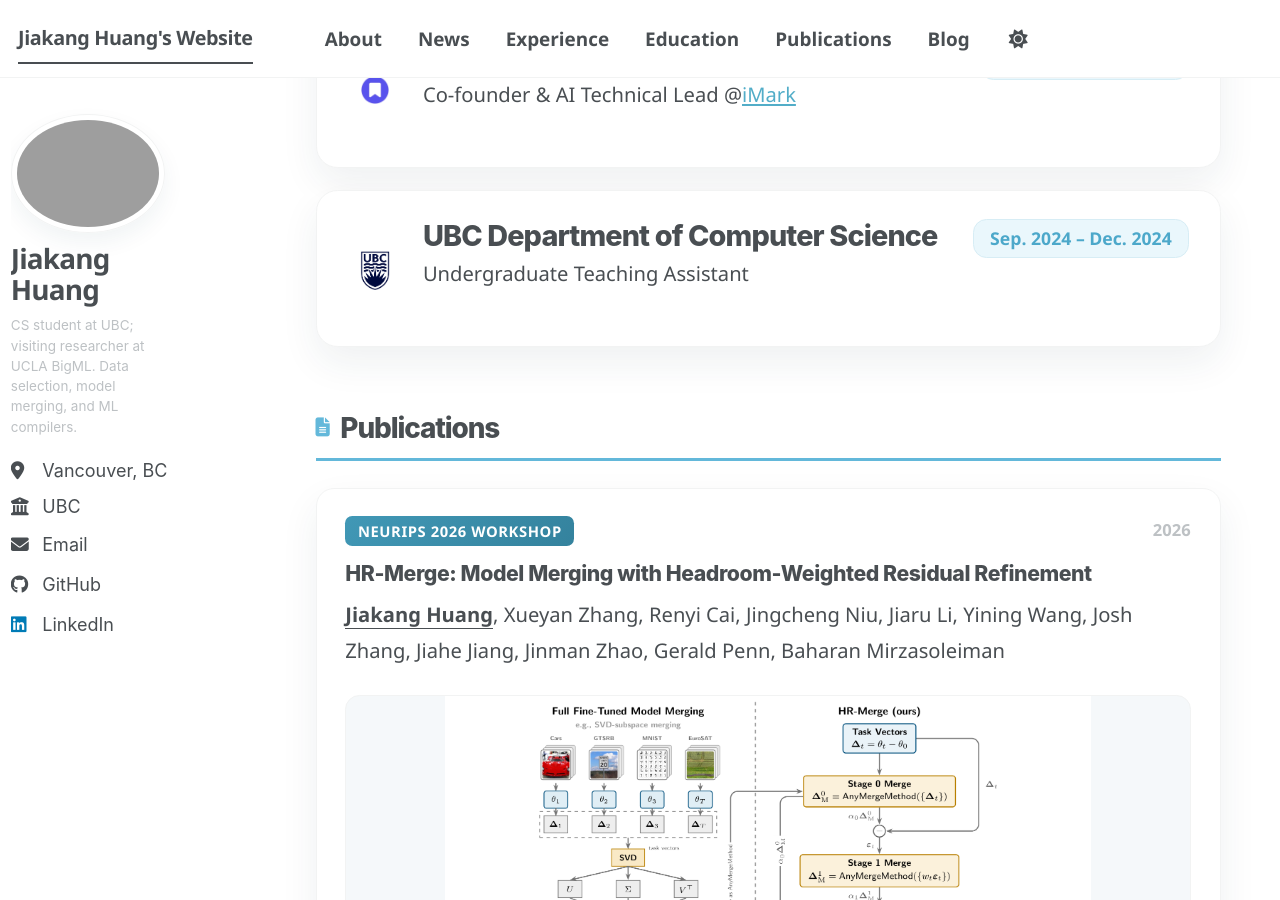
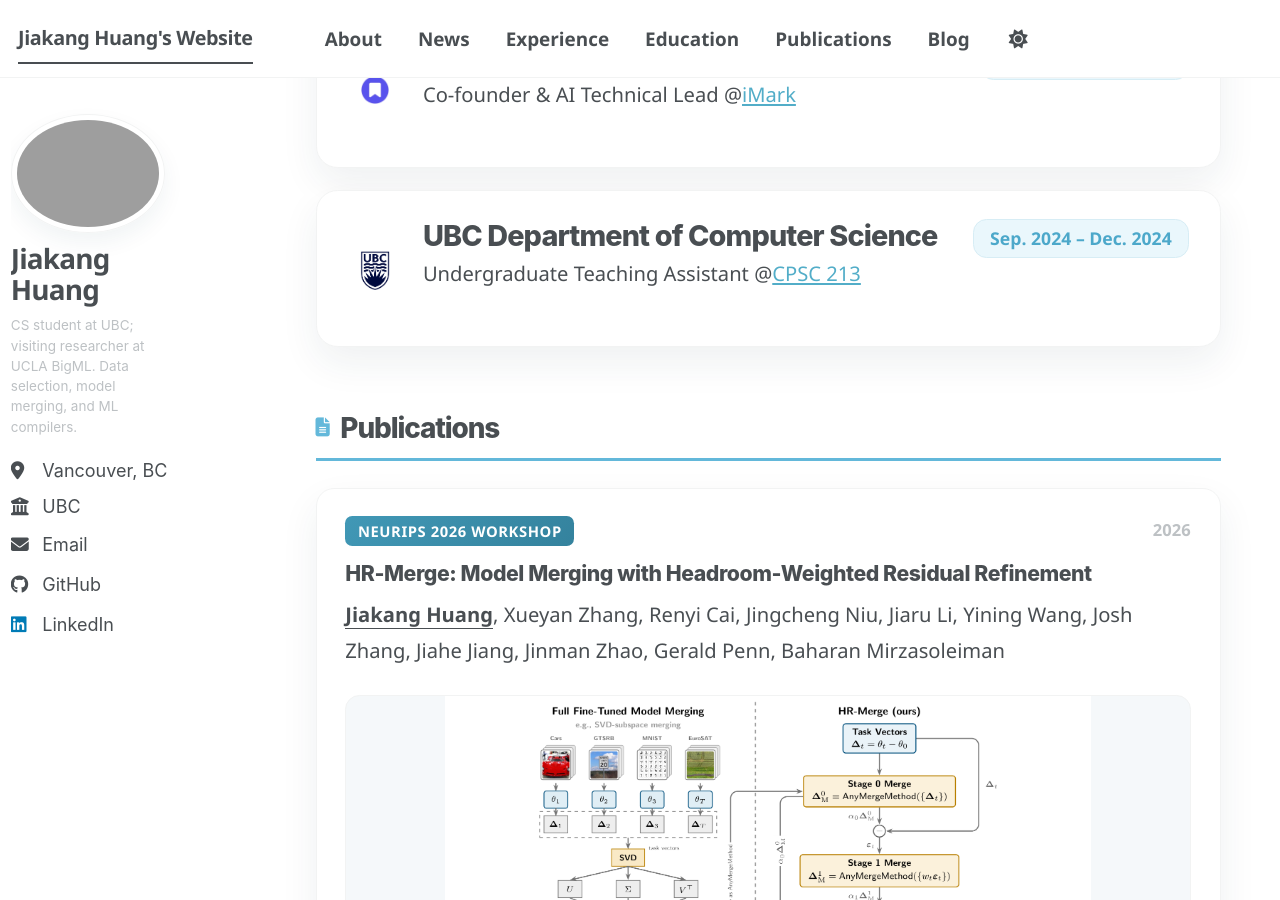
Before and after one commit to DanielHuangjiakang/danielhuangjiakang.github.io, a Jekyll site: the page built from _pages/about.md, in a window 1280 px wide and 900 px high, scrolled down 2539 px. Built offline with Jekyll 4.4.1, drawn with Linux system fonts in a browser that asks for light colours; a script bundle is joined from its source files by our own code; library files that are not in the unit come from our copies.

Commit message:
Update TA entry

```diff
--- a/_pages/about.md
+++ b/_pages/about.md
@@ -147,7 +147,7 @@ redirect_from:
         <div class="home-card__logo-wrap"><img class="home-card__logo" src="/images/ubc-logo.png" alt="UBC" style="width:68px;height:68px;"></div>
         <div class="home-card__main">
           <h3>UBC Department of Computer Science</h3>
-          <p class="home-card__detail">Undergraduate Teaching Assistant</p>
+          <p class="home-card__detail">Undergraduate Teaching Assistant @<a href="https://vancouver.calendar.ubc.ca/course-descriptions/courses/cpscv-213-introduction-computer-systems">CPSC 213</a></p>
         </div>
       </div>
       <div class="home-card__period">Sep. 2024 – Dec. 2024</div>
```
